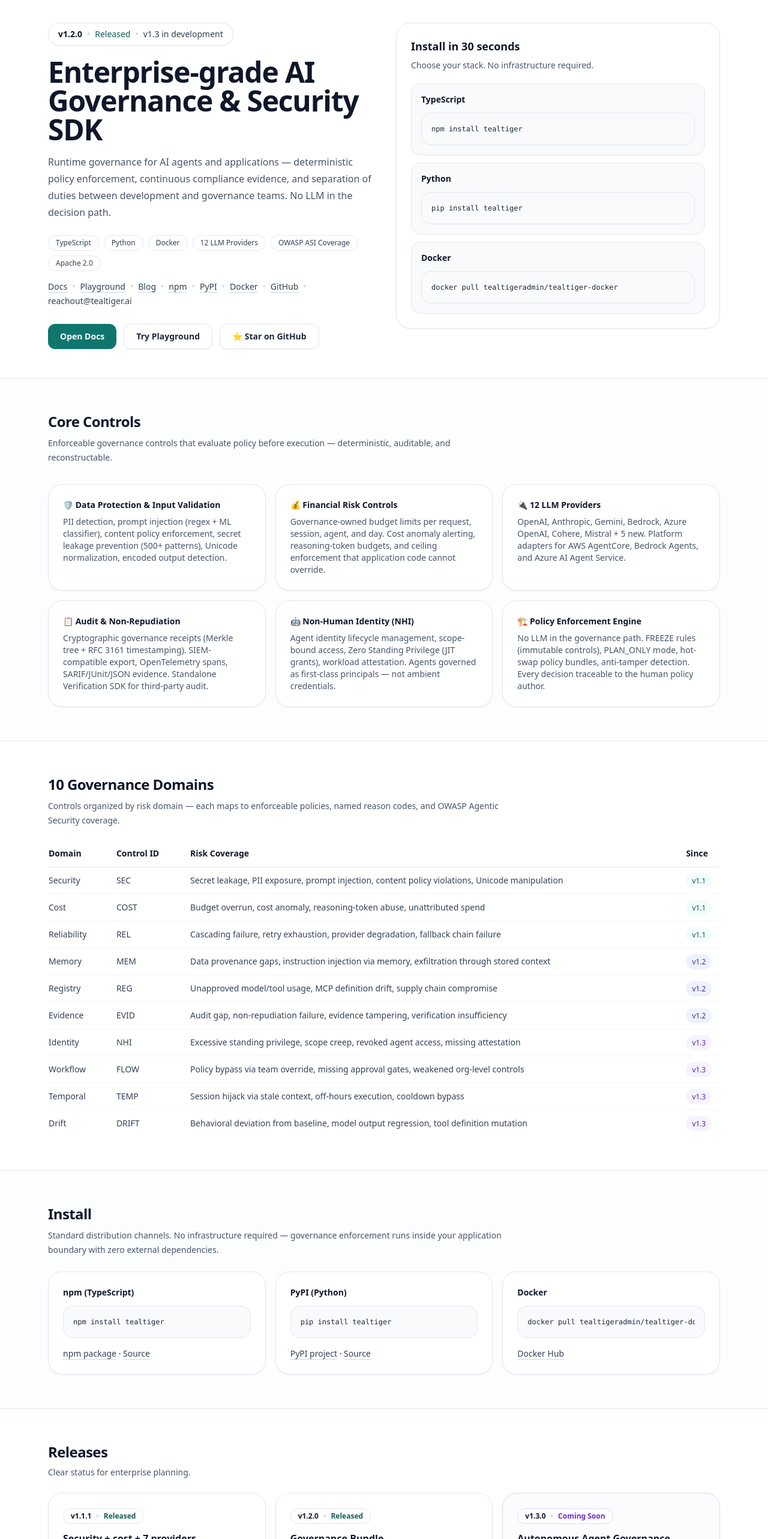
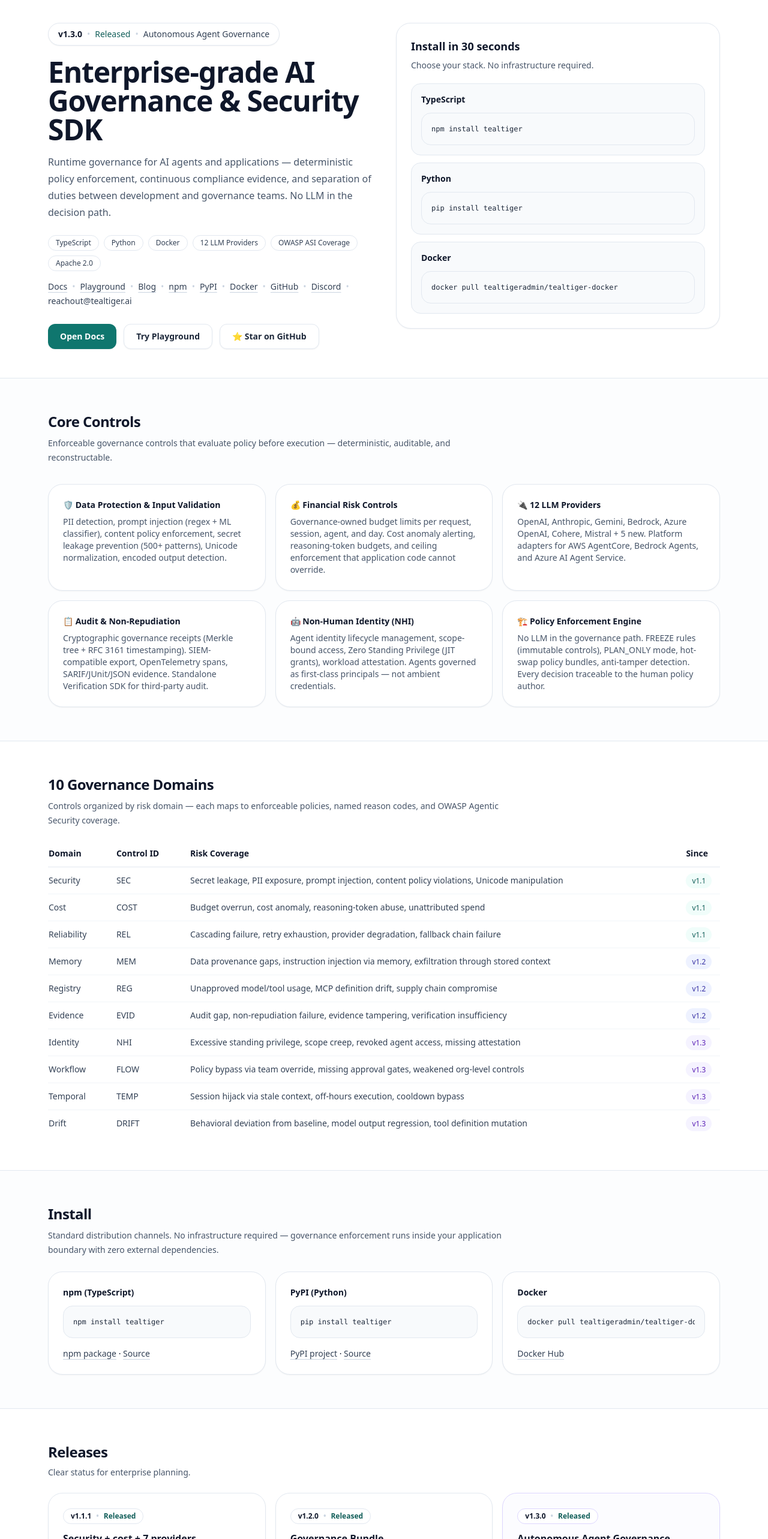
Before and after one commit to agentguard-ai/TealTiger-LandingPage, a Next.js app: page / in a window 1280 px wide. Shown: the part 234-2800 px from the top of the page at 60% size. Built offline with nearby package versions, Linux system fonts and the light colour scheme.

Commit message:
feat: add Discord/X/LinkedIn to footer, update v1.3 status to Released

```diff
--- a/app/page.tsx
+++ b/app/page.tsx
@@ -8,6 +8,8 @@
   const goodFirstIssuesUrl = "https://github.com/agentguard-ai/tealtiger/issues?q=is%3Aissue+is%3Aopen+label%3A%22good+first+issue%22";
   const contributingUrl = "https://github.com/agentguard-ai/tealtiger/blob/main/CONTRIBUTING.md";
   const linkedinUrl = "https://www.linkedin.com/company/tealtiger";
+  const discordUrl = "https://discord.gg/X2ePf8QAj";
+  const xUrl = "https://x.com/TealtigerAI";
 
   const dockerHubOrgUrl = "https://hub.docker.com/u/tealtigeradmin";
   const dockerHubDockerUrl = "https://hub.docker.com/r/tealtigeradmin/tealtiger-docker";
@@ -88,11 +90,11 @@
         <div className="grid gap-10 md:grid-cols-2 md:items-start">
           <div>
             <div className="inline-flex items-center gap-2 rounded-full border border-slate-200 bg-white px-4 py-2 text-sm text-slate-700 shadow-sm">
-              <span className="font-semibold text-slate-900">v1.2.0</span>
+              <span className="font-semibold text-slate-900">v1.3.0</span>
               <span className="text-slate-300">•</span>
               <span className="font-medium text-teal-800">Released</span>
               <span className="text-slate-300">•</span>
-              <span>v1.3 in development</span>
+              <span>Autonomous Agent Governance</span>
             </div>
 
             <h1 className="mt-5 text-4xl font-semibold tracking-tight md:text-5xl">
@@ -127,6 +129,8 @@
                 <Link href={dockerHubOrgUrl}>Docker</Link>
                 <span className="text-slate-300">•</span>
                 <Link href={githubUrl}>GitHub</Link>
+                <span className="text-slate-300">•</span>
+                <Link href={discordUrl}>Discord</Link>
                 <span className="text-slate-300">•</span>
                 <span className="inline-flex items-center gap-1 whitespace-nowrap">
                   <span className="font-medium text-slate-700">{contactEmailText}</span>
@@ -309,7 +313,7 @@
               <div className="inline-flex items-center gap-2 rounded-full border border-violet-200 bg-white px-3 py-1 text-xs font-semibold text-slate-700">
                 <span className="text-slate-900">v1.3.0</span>
                 <span className="text-slate-300">•</span>
-                <span className="text-violet-700">Coming Soon</span>
+                <span className="text-teal-800">Released</span>
               </div>
               <h3 className="mt-3 text-base font-semibold">Autonomous Agent Governance</h3>
               <ul className="mt-4 space-y-2 text-sm text-slate-700">
@@ -463,9 +467,11 @@
             <div>
               <p className="text-sm font-semibold text-slate-900 mb-3">Community</p>
               <div className="grid gap-2 text-sm">
-                <a href={linkedinUrl} {...ext} className="text-slate-600 hover:text-slate-900">LinkedIn</a>
-                <a href={blogsUrl} {...ext} className="text-slate-600 hover:text-slate-900">Dev.to Blog</a>
-                <a href={dockerHubOrgUrl} {...ext} className="text-slate-600 hover:text-slate-900">Docker Hub</a>
+                <a href={discordUrl} {...ext} className="text-slate-600 hover:text-slate-900">💬 Discord</a>
+                <a href={linkedinUrl} {...ext} className="text-slate-600 hover:text-slate-900">💼 LinkedIn</a>
+                <a href={xUrl} {...ext} className="text-slate-600 hover:text-slate-900">🐦 X (Twitter)</a>
+                <a href={blogsUrl} {...ext} className="text-slate-600 hover:text-slate-900">📝 Dev.to Blog</a>
+                <a href={dockerHubOrgUrl} {...ext} className="text-slate-600 hover:text-slate-900">🐳 Docker Hub</a>
               </div>
             </div>
           </div>
```
